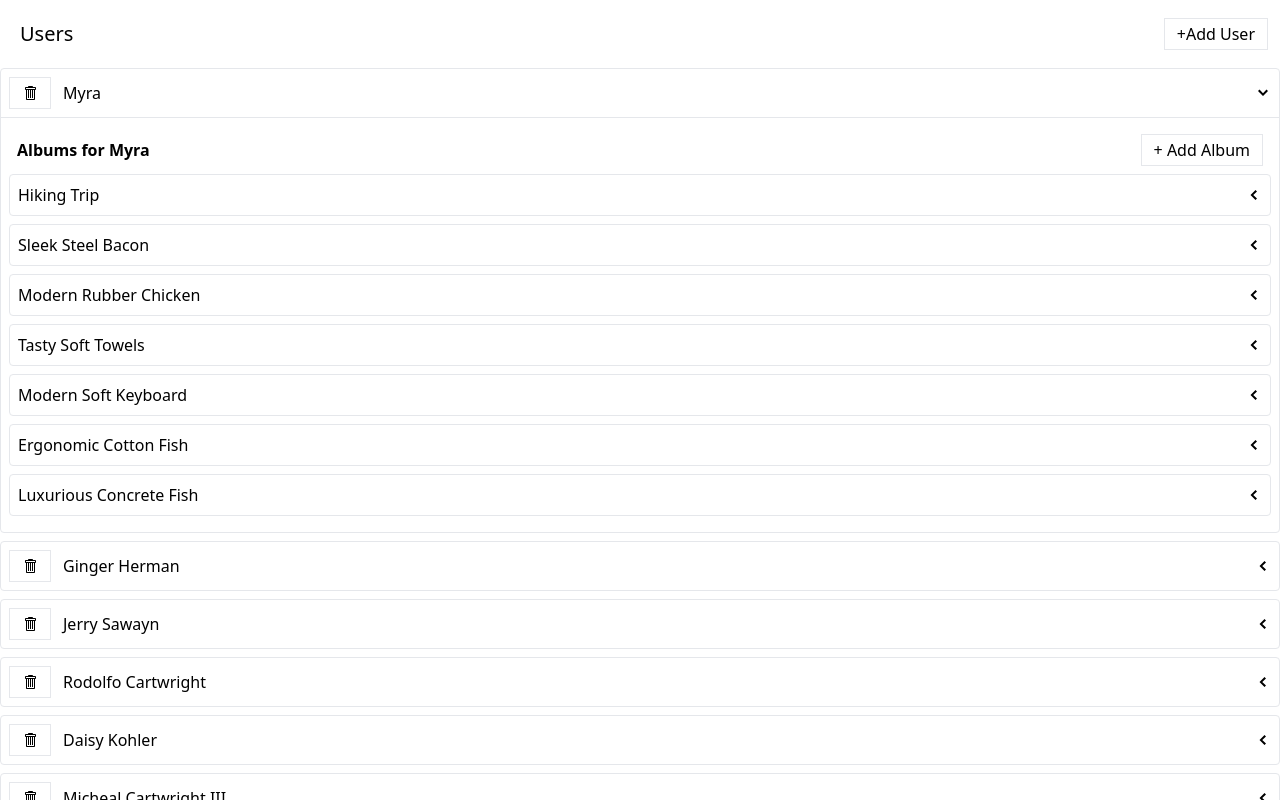
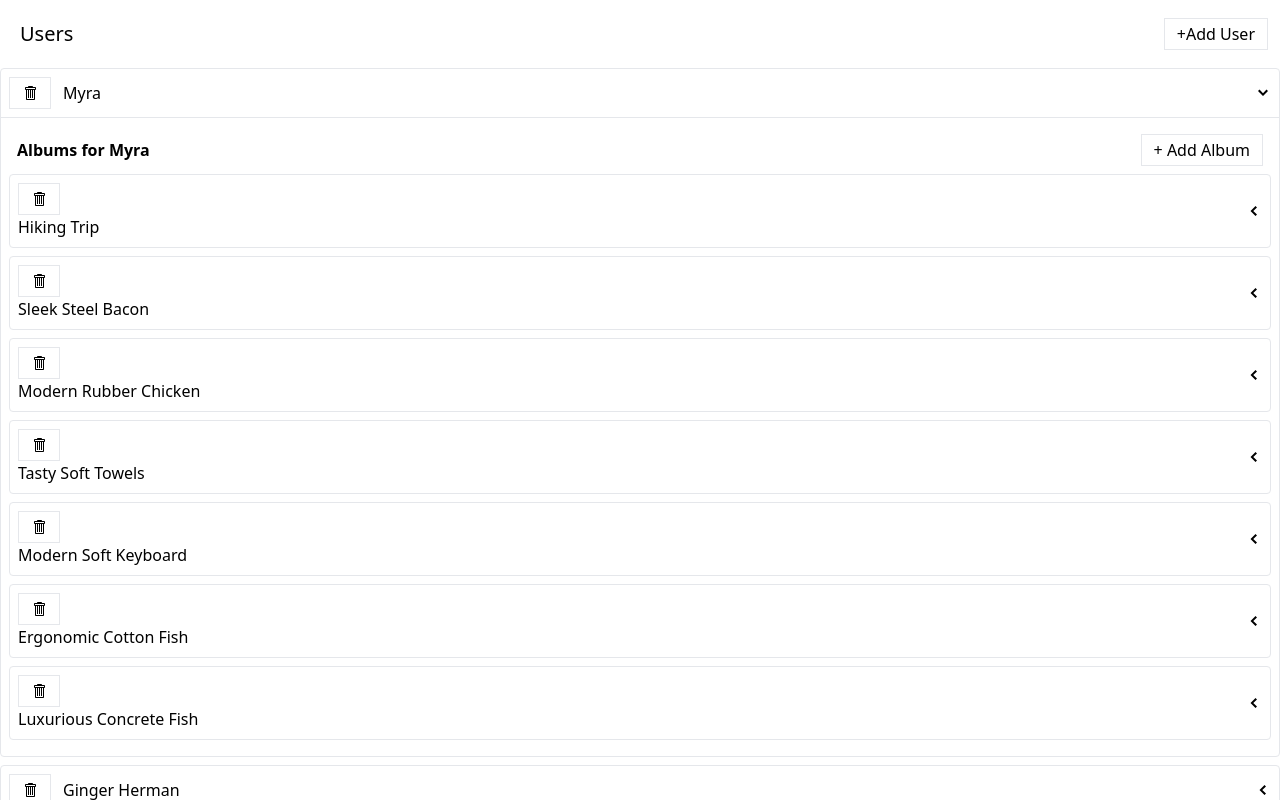
Before and after one commit to emonShimoul/udemy-react-redux-media, a React (Create React App) app: page / in a window 1280 px wide. Both pictures are taken after a click on the element 1263 px from the left and 93 px from the top of the page. Shown: the top 800 px of the page. Built offline with nearby package versions, Linux system fonts and the light colour scheme; data requests are answered from the project's data file.

Commit message:
refactoring the lists

```diff
--- a/src/components/AlbumsList.js
+++ b/src/components/AlbumsList.js
@@ -3,6 +3,7 @@ import { useFetchAlbumsQuery, useAddAlbumMutation, useRemoveAlbumMutation } from
 import Skeleton from './Skeleton';
 import ExpandablePanel from './ExpandablePanel';
 import Button from './Button';
+import AlbumsListItems from './AlbumsListItems';
 
 const AlbumsList = ({ user }) => {
     // console.log(user);
@@ -22,11 +23,8 @@ const AlbumsList = ({ user }) => {
         content = <div>Error loading a album...</div>
     } else {
         content = data.map(album => {
-            const header = <div>{album.title}</div>
             return (
-                <ExpandablePanel key={album.id} header={header}>
-                    List of Photos in the album
-                </ExpandablePanel>
+                <AlbumsListItems key={album.id} album={album}></AlbumsListItems>
             );
         });
     }
--- /dev/null
+++ b/src/components/AlbumsListItems.js
@@ -0,0 +1,18 @@
+import React from 'react';
+import ExpandablePanel from './ExpandablePanel';
+import Button from './Button';
+import { GoTrashcan } from 'react-icons/go';
+
+const AlbumsListItems = ({ album }) => {
+    const header = <div>
+        <Button><GoTrashcan /></Button>
+        {album.title}
+    </div>
+    return (
+        <ExpandablePanel key={album.id} header={header}>
+            List of Photos in the album
+        </ExpandablePanel>
+    );
+};
+
+export default AlbumsListItems;
```
